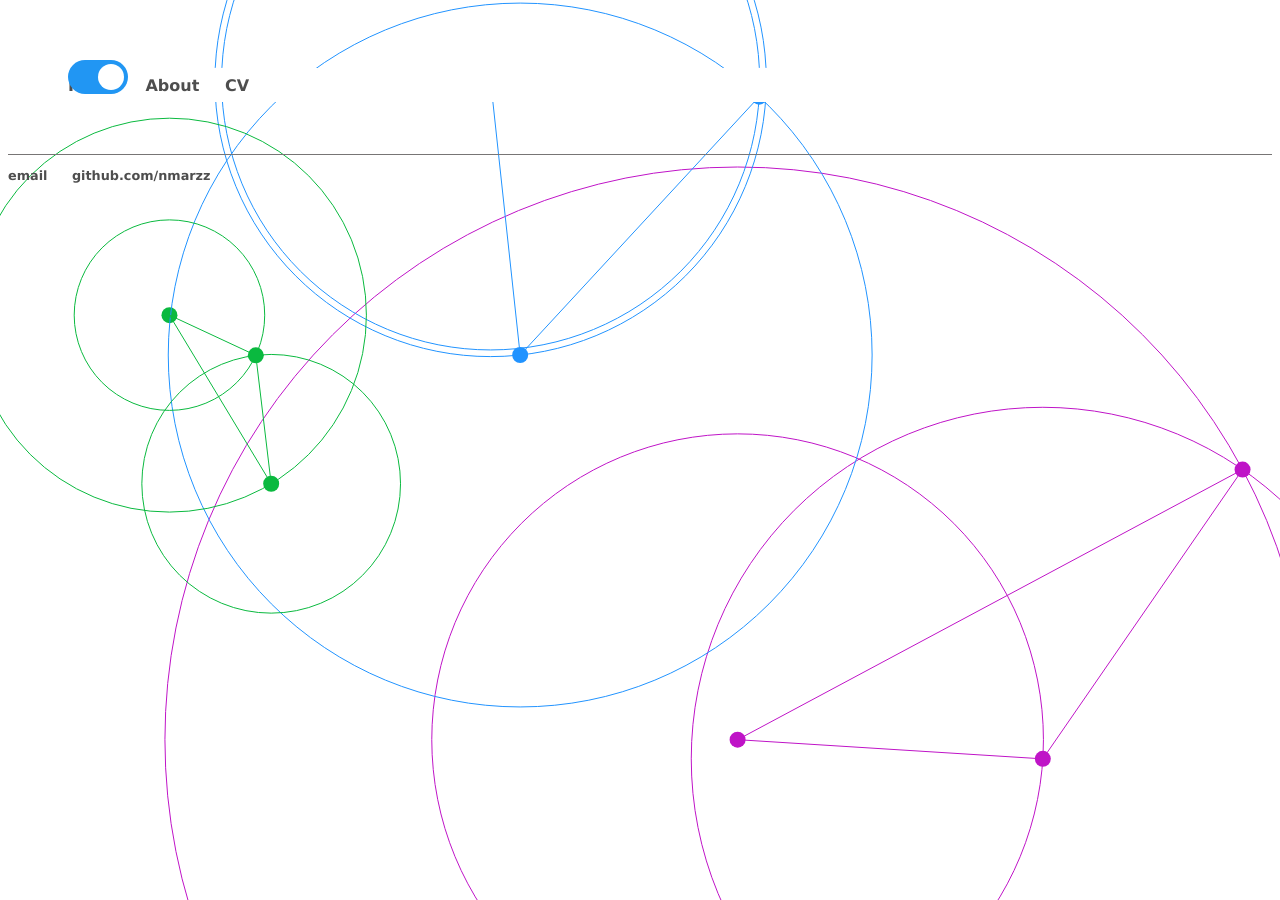
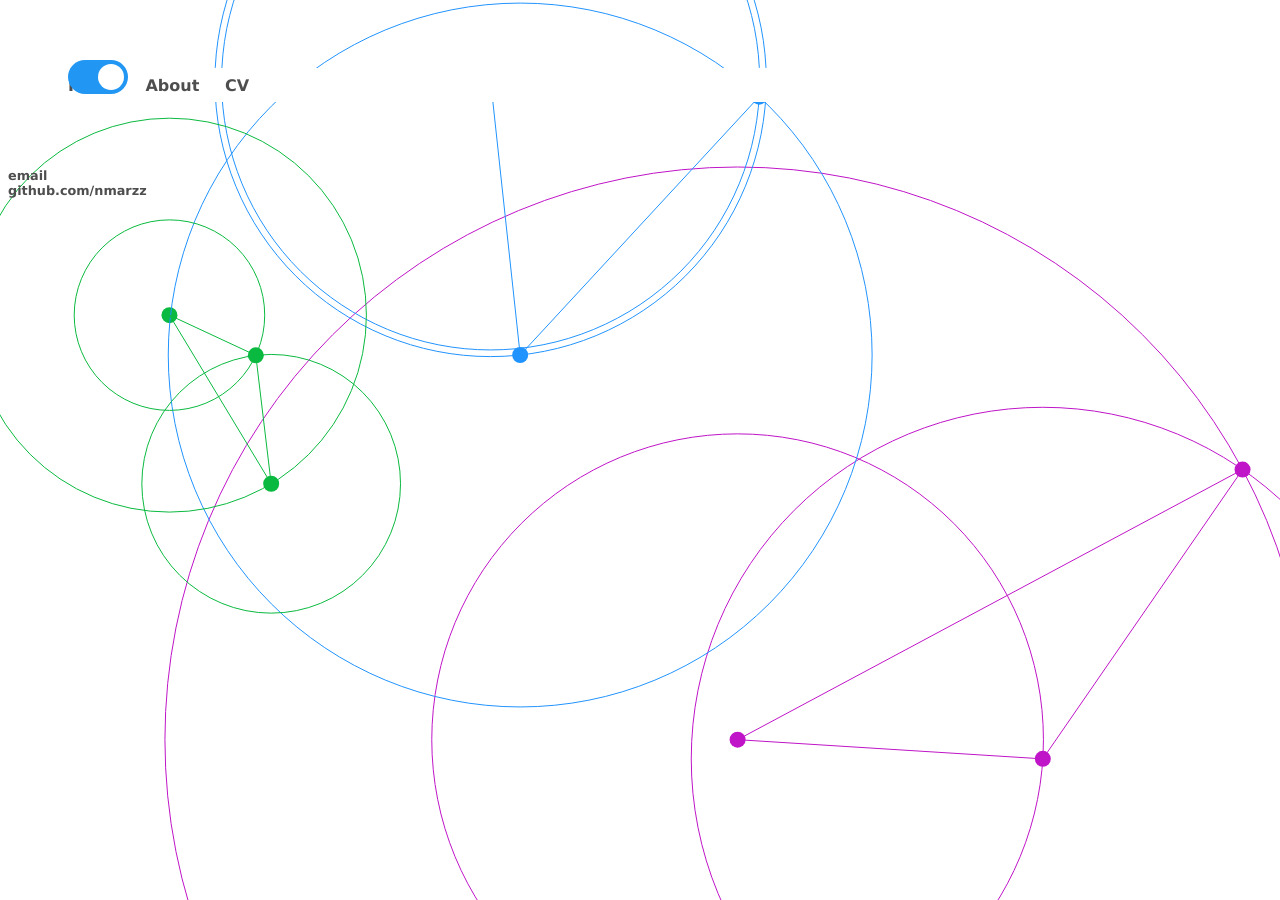
Before and after one commit to nmarzz/nmarzz.github.io, a Jekyll site: the page built from index.html, in a window 1280 px wide. Built offline with Jekyll 4.4.1, drawn with Linux system fonts in a browser that asks for light colours.

Commit message:
update footer

```diff
--- a/css/main.css
+++ b/css/main.css
@@ -1,8 +1,11 @@
 html {
+  min-height: 100%;
+}
+
+body {
     overflow: hidden; /*  Disable scrollbars */
     display: block;  /* No floating content on sides */
     background-color: #FFFFFF;
-    min-height: 100%;
 }
 
 nav ul, footer ul {
@@ -35,6 +38,7 @@ p {
 footer {
     border-top: 1px solid #777575;
     font-size: .8em;
+    position: absolute;
 }
 
 ul.posts {
```
